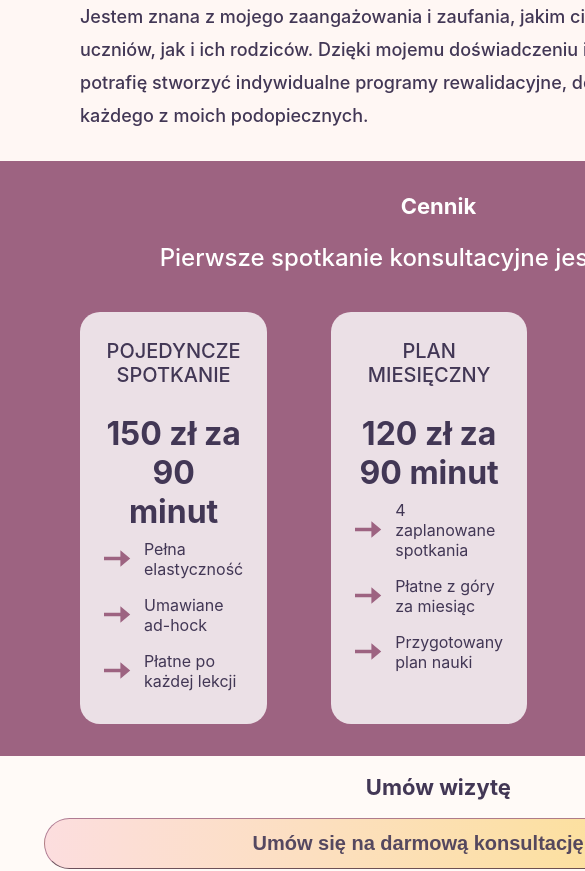
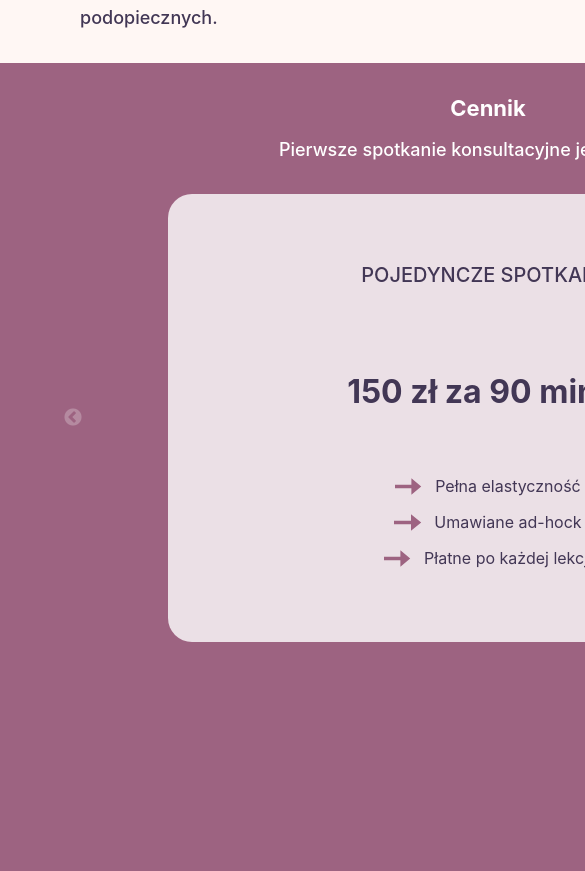
Before and after one commit to AleksandraZosia/mum, a Next.js app: page / in a window 390 px wide. Shown: the part 3460-4331 px from the top of the page, 585 px wide, since content can reach past the window. Built offline with nearby package versions, Linux system fonts and the light colour scheme.

Commit message:
adds corousel in mobile view

```diff
--- /dev/null
+++ b/components/Plan.js
@@ -0,0 +1,25 @@
+import styles from "../styles/Plan.module.css";
+import Image from "next/image";
+const Plan = ({ plan }) => {
+  return (
+    <div key={plan.key} className={styles.plan}>
+      <h4>{plan.name}</h4>
+      <h2>{plan.price} zł za 90 minut</h2>
+      <div className={styles.benefits}>
+        {plan.benefits.map((benefit, i) => (
+          <span key={i}>
+            <Image
+              src="/icon-arrow.svg"
+              alt="dekoracyjna strzałka"
+              width={27.2}
+              height={17}
+            />
+            {benefit}
+          </span>
+        ))}
+      </div>
+    </div>
+  );
+};
+
+export default Plan;
--- a/components/Plans.js
+++ b/components/Plans.js
@@ -1,58 +1,11 @@
 import styles from "../styles/Plans.module.css";
-import Image from "next/image";
-const Plans = () => {
-  const avilablePlans = [
-    {
-      name: "POJEDYNCZE SPOTKANIE",
-      price: 150,
-      benefits: [
-        "Pełna elastyczność",
-        "Umawiane ad-hock",
-        "Płatne po każdej lekcji",
-      ],
-      key: 1,
-    },
-    {
-      name: "PLAN MIESIĘCZNY",
-      price: 120,
-      benefits: [
-        "4 zaplanowane spotkania",
-        "Płatne z góry za miesiąc",
-        "Przygotowany plan nauki",
-      ],
-      key: 2,
-    },
-    {
-      name: "PLAN KWARTALNY",
-      price: 100,
-      benefits: [
-        "12 zaplanowanych spotkań",
-        "Płatne z góry za kwartał lub co miesiąc",
-        "Przygotowany plan nauki",
-      ],
-      key: 3,
-    },
-  ];
+
+import Plan from "../components/Plan";
+const Plans = ({ plans }) => {
   return (
     <div className={styles.plans}>
-      {avilablePlans.map((plan) => (
-        <div key={plan.key} className={styles.plan}>
-          <h4>{plan.name}</h4>
-          <h2>{plan.price} zł za 90 minut</h2>
-          <div className={styles.benefits}>
-            {plan.benefits.map((benefit, i) => (
-              <span key={i}>
-                <Image
-                  src="/icon-arrow.svg"
-                  alt="dekoracyjna strzałka"
-                  width={27.2}
-                  height={17}
-                />
-                {benefit}
-              </span>
-            ))}
-          </div>
-        </div>
+      {plans.map((plan) => (
+        <Plan plan={plan} key={plan.key} />
       ))}
     </div>
   );
--- /dev/null
+++ b/components/Swiper.js
@@ -0,0 +1,26 @@
+import React from "react";
+import Slider from "react-slick";
+import "slick-carousel/slick/slick.css";
+import "slick-carousel/slick/slick-theme.css";
+import Plan from "../components/Plan";
+import styles from "../styles/Swiper.module.css";
+
+export default function SimpleSlider({ plans }) {
+  var settings = {
+    dots: false,
+    infinite: false,
+    speed: 500,
+    slidesToShow: 1,
+    slidesToScroll: 1,
+    arrow: false,
+  };
+  return (
+    <Slider {...settings}>
+      {plans.map((plan) => (
+        <div className={styles.card}>
+          <Plan plan={plan} key={plan.key} />
+        </div>
+      ))}
+    </Slider>
+  );
+}
--- a/package.json
+++ b/package.json
@@ -11,7 +11,9 @@
   "dependencies": {
     "next": "13.4.8",
     "react": "18.2.0",
-    "react-dom": "18.2.0"
+    "react-dom": "18.2.0",
+    "react-slick": "^0.29.0",
+    "slick-carousel": "^1.8.1"
   },
   "devDependencies": {
     "eslint": "8.44.0",
--- a/pages/_app.js
+++ b/pages/_app.js
@@ -1,7 +1,7 @@
-import '../styles/globals.css'
+import "../styles/globals.css";
 
 function MyApp({ Component, pageProps }) {
-  return <Component {...pageProps} />
+  return <Component {...pageProps} />;
 }
 
-export default MyApp
+export default MyApp;
--- /dev/null
+++ b/pages/_document.js
@@ -0,0 +1,13 @@
+import { Html, Head, Main, NextScript } from "next/document";
+
+export default function Document() {
+  return (
+    <Html lang="pl">
+      <Head />
+      <body>
+        <Main />
+        <NextScript />
+      </body>
+    </Html>
+  );
+}
--- a/pages/index.js
+++ b/pages/index.js
@@ -5,11 +5,44 @@ import Button from "../components/Button";
 import Plans from "../components/Plans";
 import Nav from "../components/Navigation";
 import Steps from "../components/Steps";
+import Swiper from "../components/Swiper";
 export default function Home() {
+  const avilablePlans = [
+    {
+      name: "POJEDYNCZE SPOTKANIE",
+      price: 150,
+      benefits: [
+        "Pełna elastyczność",
+        "Umawiane ad-hock",
+        "Płatne po każdej lekcji",
+      ],
+      key: 1,
+    },
+    {
+      name: "PLAN MIESIĘCZNY",
+      price: 120,
+      benefits: [
+        "4 zaplanowane spotkania",
+        "Płatne z góry za miesiąc",
+        "Przygotowany plan nauki",
+      ],
+      key: 2,
+    },
+    {
+      name: "PLAN KWARTALNY",
+      price: 100,
+      benefits: [
+        "12 zaplanowanych spotkań",
+        "Płatne z góry za kwartał lub co miesiąc",
+        "Przygotowany plan nauki",
+      ],
+      key: 3,
+    },
+  ];
   return (
     <div className={styles.container}>
       <Head>
-        <title>Create Next App</title>
+        <title>Mum</title>
         <meta name="description" content="Generated by create next app" />
         <link rel="icon" href="/favicon.ico" />
       </Head>
@@ -121,7 +154,10 @@ export default function Home() {
         <section className={styles.sixth} id="prices">
           <h2>Cennik</h2>
           <h3>Pierwsze spotkanie konsultacyjne jest darmowe!</h3>
-          <Plans />
+          <div className={styles.swiper}>
+            <Swiper plans={avilablePlans} />
+          </div>
+          <Plans plans={avilablePlans} />
         </section>
         <section className={styles.seventh}>
           <h2>Umów wizytę</h2>
--- a/styles/Home.module.css
+++ b/styles/Home.module.css
@@ -147,6 +147,10 @@
   background-color: rgba(255, 217, 218, 1);
   padding: 1rem 5rem;
 }
+.swiper {
+  display: none;
+  width: 50rem;
+}
 
 .therapy .talents .header .proccess .about {
   width: 95%;
@@ -182,4 +186,13 @@
   .therapy .talents .header .proccess .about {
     width: 100%;
   }
+  .sixth h3 {
+    font-size: 18px;
+  }
+
+  .swiper {
+    display: inherit;
+    margin: 2px 8px;
+    height: 100vh;
+  }
 }
--- /dev/null
+++ b/styles/Plan.module.css
@@ -0,0 +1,46 @@
+.plan {
+  color: rgba(66, 55, 85, 1);
+  border-radius: 20px;
+  background-color: rgba(255, 255, 255, 0.8);
+  padding: 0 1.5rem;
+  padding-bottom: 2rem;
+}
+.plan h4 {
+  font-size: 20px;
+  font-weight: 500;
+}
+.plan h2 {
+  font-size: 32px;
+  font-weight: 700;
+}
+.benefits {
+  display: flex;
+  flex-direction: column;
+  align-items: left;
+  /* align-content: start; */
+  gap: 1rem;
+  padding-top: 0.5rem;
+}
+.benefits span {
+  display: flex;
+  justify-content: flex-start;
+  align-items: center;
+  text-align: left;
+  gap: 0.8rem;
+}
+
+@media (max-width: 420px) {
+  .plan {
+    width: 100%;
+    display: flex;
+    flex-direction: column;
+    gap: 1rem;
+    padding-bottom: 2rem;
+    min-height: 28rem;
+    justify-content: space-evenly;
+    border-radius: 24px;
+  }
+  .benefits {
+    align-items: center;
+  }
+}
--- a/styles/Plans.module.css
+++ b/styles/Plans.module.css
@@ -4,33 +4,9 @@
   gap: 4rem;
   justify-content: center;
 }
-.plan {
-  color: rgba(66, 55, 85, 1);
-  border-radius: 20px;
-  background-color: rgba(255, 255, 255, 0.8);
-  padding: 0 1.5rem;
-  padding-bottom: 2rem;
+
+@media (max-width: 420px) {
+  .plans {
+    display: none;
+  }
 }
-.plan h4 {
-  font-size: 20px;
-  font-weight: 500;
-}
-.plan h2 {
-  font-size: 32px;
-  font-weight: 700;
-}
-.benefits {
-  display: flex;
-  flex-direction: column;
-  align-items: left;
-  /* align-content: start; */
-  gap: 1rem;
-  padding-top: 0.5rem;
-}
-.benefits span {
-  display: flex;
-  justify-content: flex-start;
-  align-items: center;
-  text-align: left;
-  gap: 0.8rem;
-}
--- /dev/null
+++ b/styles/Swiper.module.css
@@ -0,0 +1,4 @@
+.card {
+  padding: 0 5rem;
+  height: 100%;
+}
```
Also changed, not shown: 2 other files (tests, documents, lock files or other folders).
